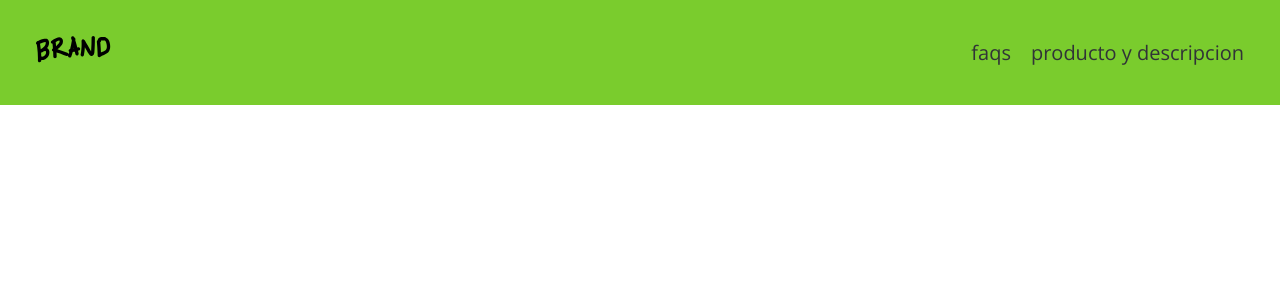
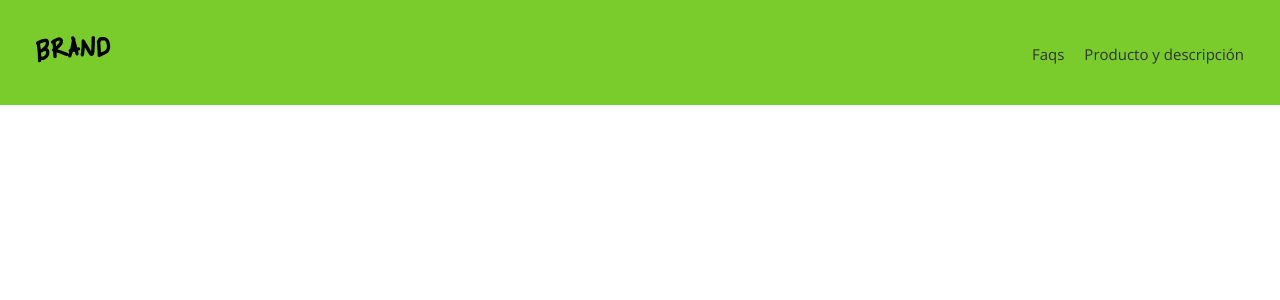
Before and after one commit to FranAmbrogioItec/itec, a PHP site: page / in a window 1280 px wide. Shown: the top 300 px of the page. Run offline with PHP 8.4, Linux system fonts and the light colour scheme.

Commit message:
modifies_reto

```diff
--- a/programacion2/reto3/css/estilos.css
+++ b/programacion2/reto3/css/estilos.css
@@ -9,6 +9,7 @@
   --space: 10px;
   --box: 0px 0 2px 1px #e6e5e9;
 }
+
 /* -------------------- Reset + Base -------------------- */
 html, body {
   padding: 0;
@@ -16,6 +17,7 @@ html, body {
   font-size: var(--normal);
   font-family: 'Open Sans', sans-serif;
 }
+
 /* -------------------- Navbar -------------------- */
 nav {
   display: flex;
@@ -39,10 +41,12 @@ nav li {
 nav li a {
   color: var(--black-color);
   text-decoration: none;
+  font-size: 15px;
 }
 nav li a:hover {
   color: var(--white-color);
 }
+
 /* -------------------- Main Section -------------------- */
 .main_section {
   color: #000c;
@@ -142,7 +146,7 @@ nav li a:hover {
 }
 
 .destacado {
-  width: 300px; /* o el tamaño que necesites */
+  width: 300px;
 }
 
 .destacado, .destacado1, p {
--- a/programacion2/reto3/index.html
+++ b/programacion2/reto3/index.html
@@ -17,8 +17,8 @@
     <div class="nav_options">
       <ul>
         <!-- agregue las paginas de faqs y producto---rafa -->
-        <li><a href="faqs.html">faqs</a></li>
-        <li><a href="producto_descripcion.html">producto y descripcion</a></li>
+        <li><a href="faqs.html">Faqs</a></li>
+        <li><a href="producto_descripcion.html">Producto y descripción</a></li>
       </ul>
     </div>
   </nav>
@@ -91,42 +91,47 @@
   <hr>
   <h2 class="menciones">Menciones</h2>
   <div class="cards">
+
     <div class="card">
       <div class="mencionado">
         <img src="images/p1.png" alt="">
       </div>
       <div class="descripcion">
-        <h3>Mario</h4>
+        <h3>Mario</h3>
         <p>Miles de productos hay en el mercado, pero nada como una caja de gatitos</p>
       </div>
     </div>
+
     <div class="card">
       <div class="mencionado">
         <img src="images/p2.png" alt="">
       </div>
       <div class="descripcion">
-        <h3>Julia</h4>
+        <h3>Julia</h3>
         <p>Miles de productos hay en el mercado, pero nada como una caja de gatitos</p>
       </div>
     </div>
+
     <div class="card">
       <div class="mencionado">
         <img src="images/p3.png" alt="">
       </div>
       <div class="descripcion">
-        <h3>Carla</h4>
+        <h3>Carla</h3>
         <p>Miles de productos hay en el mercado, pero nada como una caja de gatitos</p>
       </div>
     </div>
+
     <div class="card">
       <div class="mencionado">
         <img src="images/p4.png" alt="">
       </div>
       <div class="descripcion">
-        <h3>Sonia</h4>
+        <h3>Sonia</h3>
         <p>Miles de productos hay en el mercado, pero nada como una caja de gatitos</p>
       </div>
     </div>
+
   </div>
 
 
@@ -140,7 +145,6 @@
 </footer>
 
 
-<script src="scripts/script.js"></script>
-
+<!-- <script src="scripts/script.js"></script> -->
 </body>
 </html>
```
Also changed, not shown: 1 other file.
